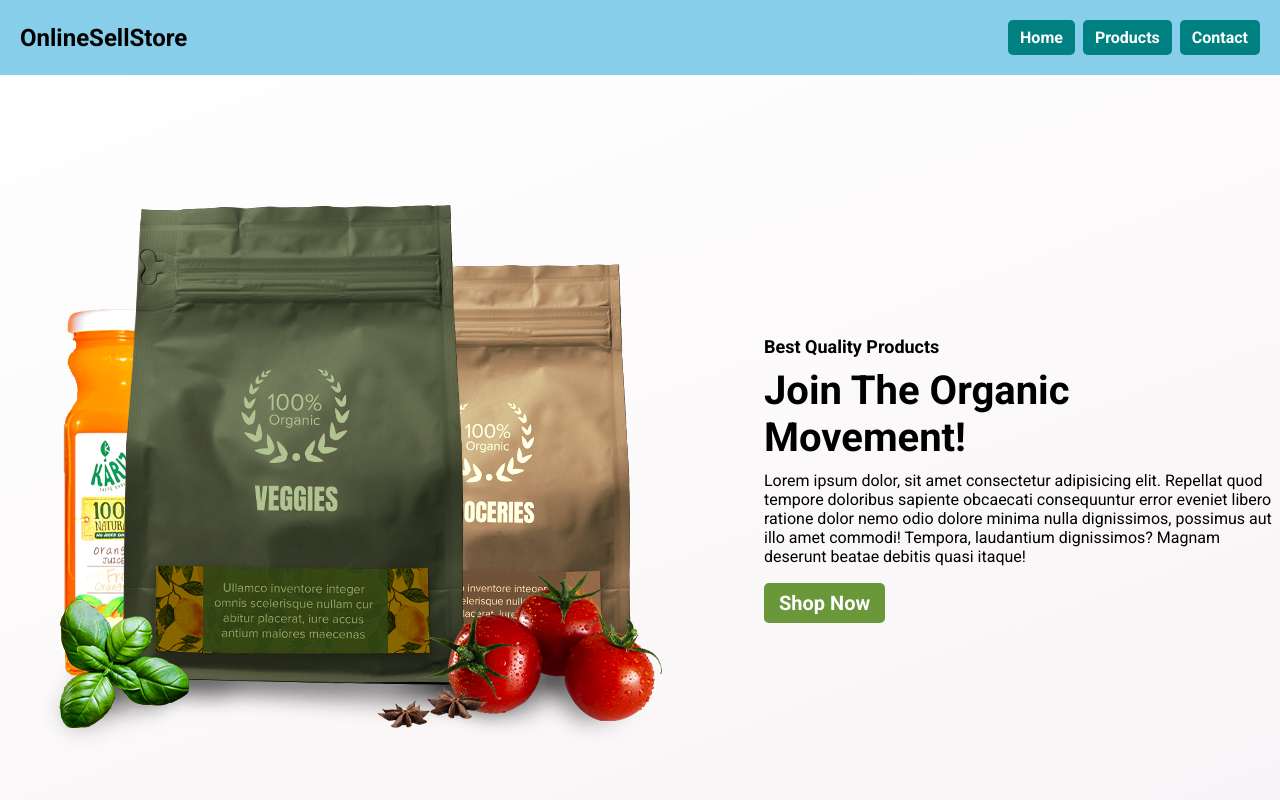
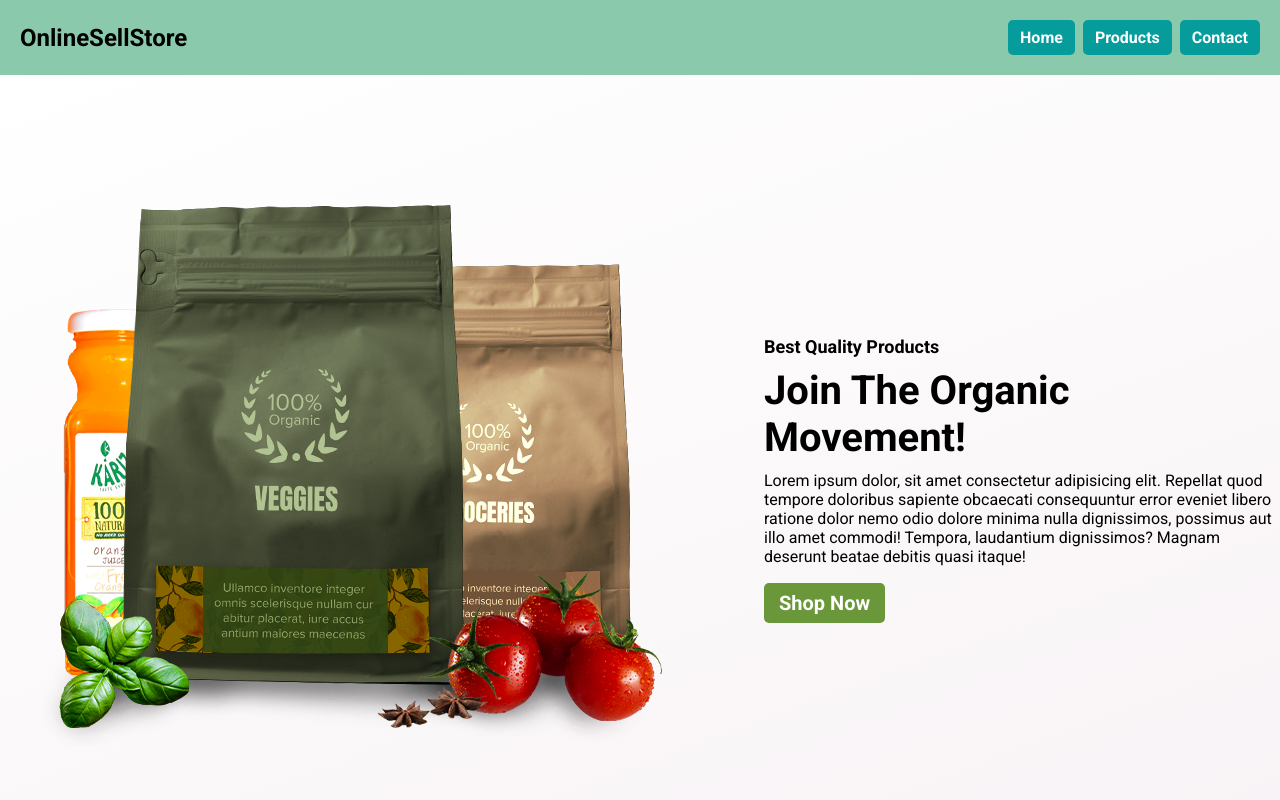
Before and after one commit to SaimaSinthiya/Mid_Practicle_solve, a plain HTML site: page index.html in a window 1280 px wide. Shown: the top 800 px of the page. Drawn offline with Linux system fonts and the light colour scheme.

Commit message:
11 commit

```diff
--- a/css/style.css
+++ b/css/style.css
@@ -9,7 +9,7 @@
     font-family: "Roboto", "Poppins", sans-serif;
   }
   header {
-    background: skyblue;
+    background: rgb(139, 201, 172);
     padding: 20px;
   }
   header nav {
@@ -27,7 +27,7 @@
   }
 
   nav ul li {
-    background: teal;
+    background: rgb(7, 156, 156);
     padding: 8px 12px;
     border-radius: 5px;
   }
--- a/index.html
+++ b/index.html
@@ -2,7 +2,7 @@
 <head>
     <meta charset="UTF-8">
     <meta name="viewport" content="width=device-width, initial-scale=1.0">
-    <title>Home Page</title>
+    <title>Online sell products</title>
     <link rel="stylesheet" href="./css/style.css">
 </head>
 <body>
```
